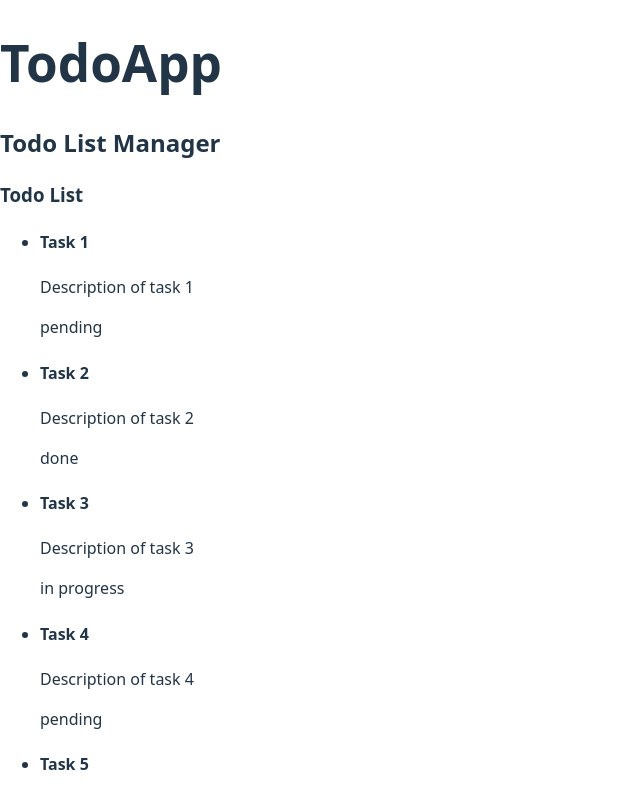
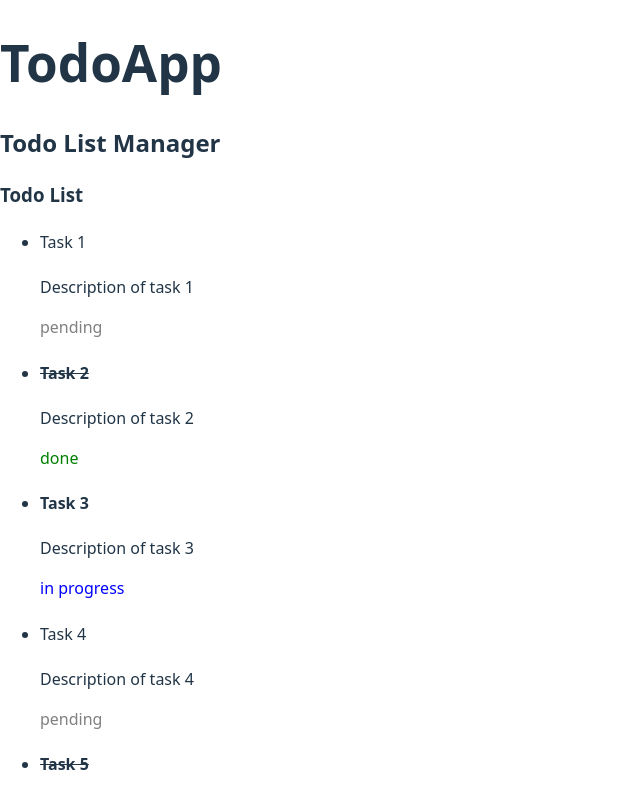
Before and after one commit to danimarce/09_react_todo-app_first-iteration, a React (Vite) app: page / in a window 1280 px wide. Shown: the top 800 px of the page, without its empty margins (0-640 px from the left). Built offline with nearby package versions, Linux system fonts and the light colour scheme.

Commit message:
feat: add css for the component ItemCard

```diff
--- a/src/components/ItemCard.jsx
+++ b/src/components/ItemCard.jsx
@@ -1,25 +1,28 @@
-const styles = "";
+import styles from "./ItemCard.module.css"
 
 export const ItemCard = ({ item }) => {
   const { title, description, status } = item;
+  console.log(status)
 
   const titleClass =
-    title === "done"
-      ? `${styles["test1"]}`
-      : title === "in progress"
-      ? `${styles["test2"]}`
-      : title === "pending"
-      ? `${styles["test3"]}`
+    status === "done"
+      ? `${styles["item__title--strikethrough"]}`
+      : status === "in progress"
+      ? `${styles["item__title--bold"]}`
+      : status === "pending"
+      ? `${styles["item__title--regular"]}`
       : "";
 
   const statusClass =
     status === "done"
-      ? `${styles["test1"]}`
+      ? `${styles["item__status--green"]}`
       : status === "in progress"
-      ? `${styles["test2"]}`
+      ? `${styles["item__status--blue"]}`
       : status === "pending"
-      ? `${styles["test3"]}`
+      ? `${styles["item__status--grey"]}`
       : "";
+
+  console.log(titleClass, statusClass)
 
   return (
     <>
--- /dev/null
+++ b/src/components/ItemCard.module.css
@@ -0,0 +1,23 @@
+.item__title--strikethrough {
+  text-decoration: line-through;
+}
+
+.item__title--bold {
+  font-weight: bold;
+}
+
+.item__title--regular {
+  font-weight: normal;
+}
+
+.item__status--green {
+  color: green;
+}
+
+.item__status--blue {
+  color: blue;
+}
+
+.item__status--grey {
+  color: grey;
+}
```
